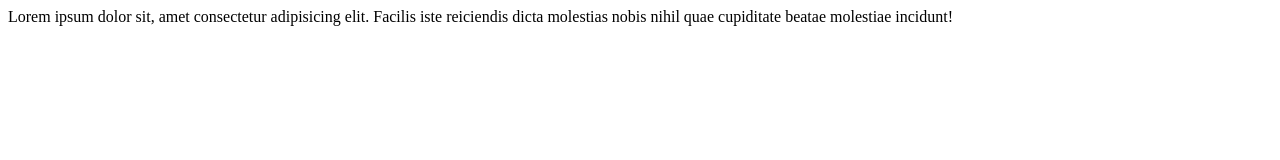
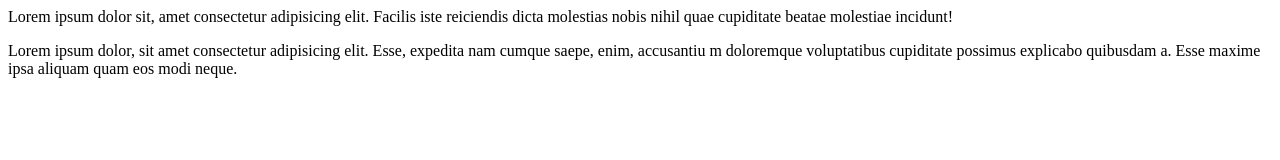
Before and after one commit to kartikey-rajput/learn-git, a plain HTML site: page index.html in a window 1280 px wide. Drawn offline with Linux system fonts and the light colour scheme.

Commit message:
added s paragraph

```diff
--- a/index.html
+++ b/index.html
@@ -8,5 +8,7 @@
 <body>
     Lorem ipsum dolor sit, amet consectetur adipisicing elit.
      Facilis iste reiciendis dicta molestias nobis nihil quae cupiditate beatae molestiae incidunt!
+     <p>Lorem ipsum dolor, sit amet consectetur adipisicing elit. Esse, expedita nam cumque saepe, enim, accusantiu
+        m doloremque voluptatibus cupiditate possimus explicabo quibusdam a. Esse maxime ipsa aliquam quam eos modi neque.</p>
 </body>
 </html>
```
